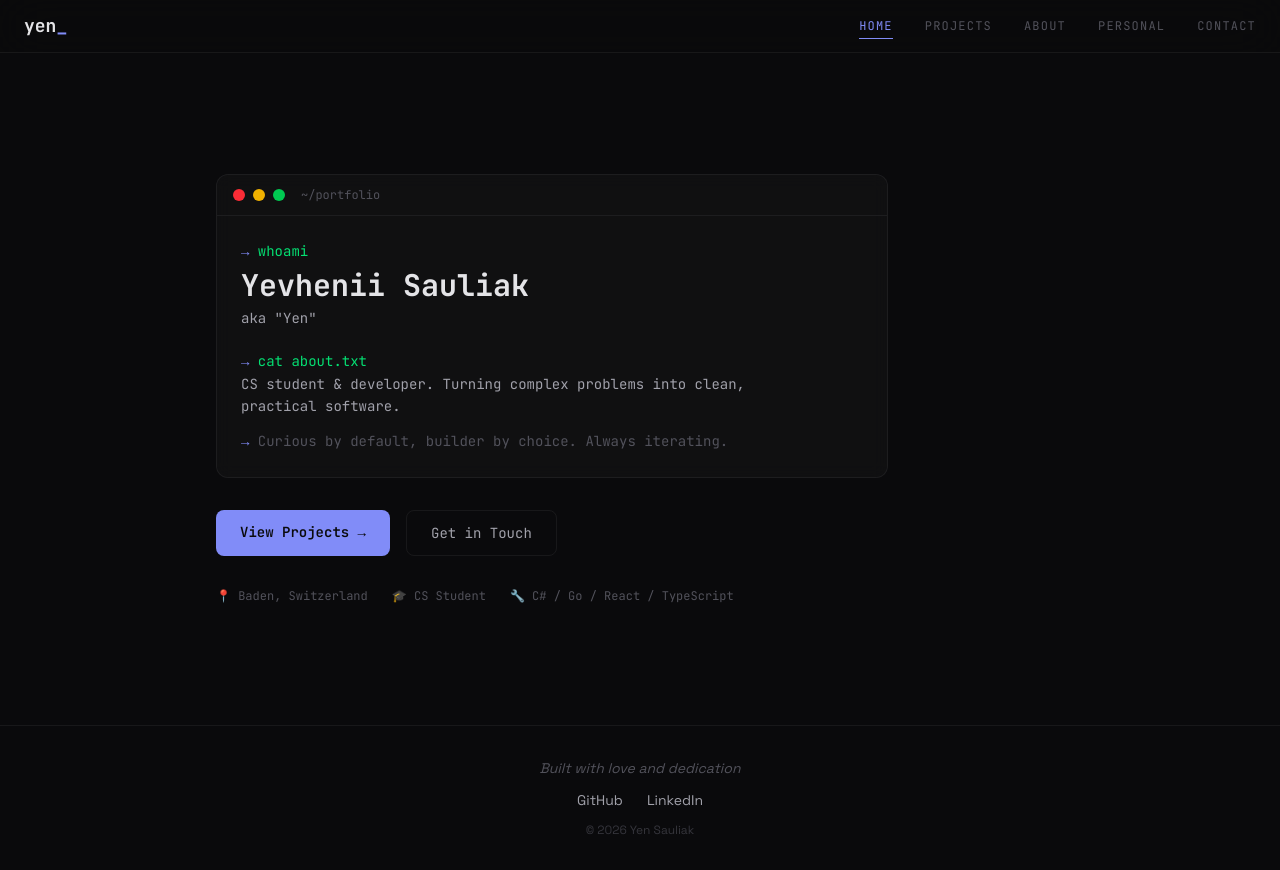
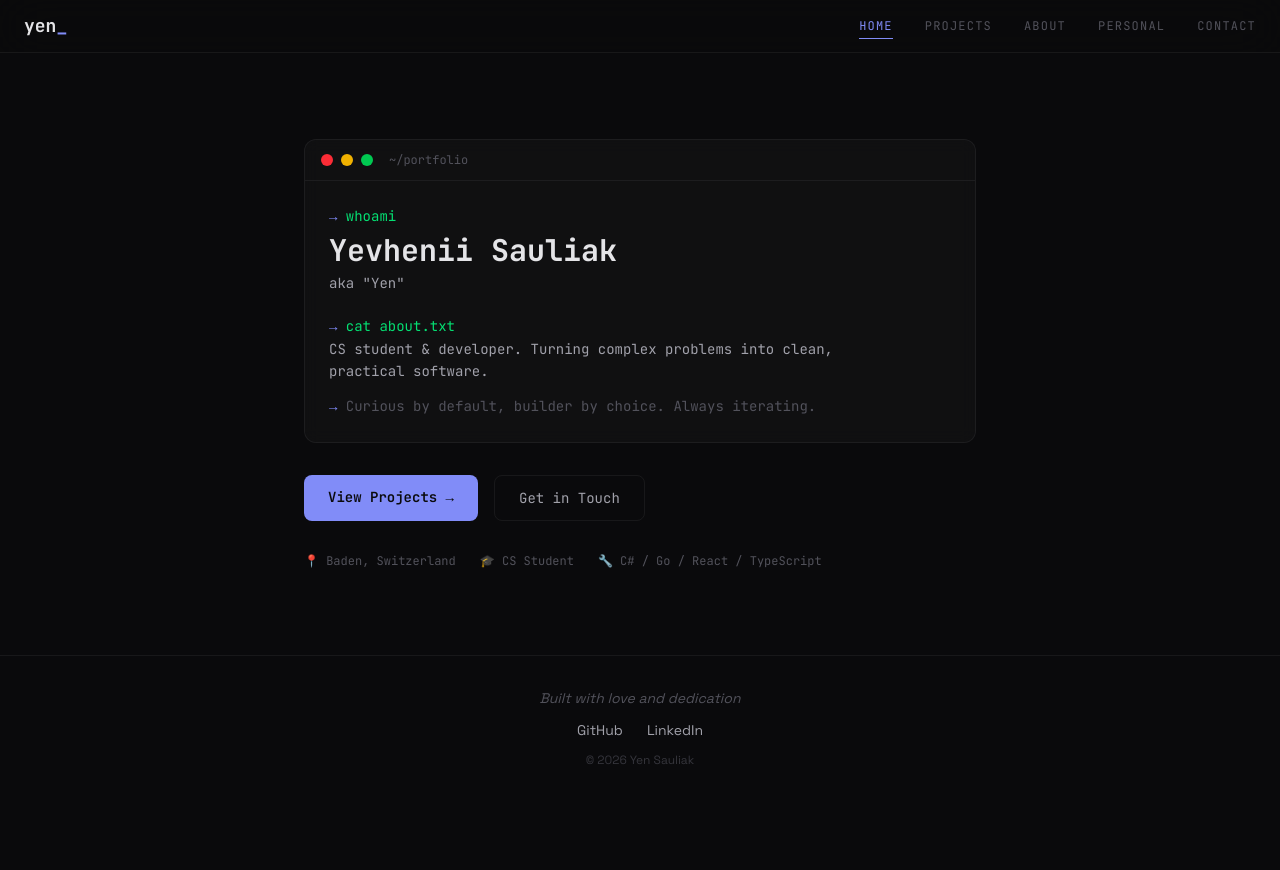
Before and after one commit to halva2251/Portfolio, a React (Vite) app in the folder client/: page / in a window 1280 px wide. After the commit the page ends 800 px from the top, so only its background shows below. Built offline with nearby package versions, Linux system fonts and the light colour scheme; no server answers.

Commit message:
fixed footer

```diff
--- a/client/src/App.tsx
+++ b/client/src/App.tsx
@@ -13,7 +13,7 @@ const App = () => {
     <BrowserRouter>
       <div className="min-h-screen flex flex-col">
         <Navbar />
-        <main className="max-w-4xl mx-auto w-full px-6 py-4 flex-1">
+        <main className="max-w-4xl mx-auto w-full px-6 py-4 flex-1 flex flex-col">
           <Routes>
             <Route path="/" element={<Home />} />
             <Route path="/projects" element={<Projects />} />
--- a/client/src/pages/Home.tsx
+++ b/client/src/pages/Home.tsx
@@ -48,7 +48,7 @@ const Home = () => {
   }, [line3.done]);
 
   return (
-    <div className="min-h-[80vh] flex items-center">
+    <div className="flex-1 flex items-center justify-center">
       <div className="max-w-2xl w-full">
         {/* Terminal window */}
         <div className="bg-surface-raised/60 border border-surface-border rounded-xl overflow-hidden backdrop-blur-sm">
```
